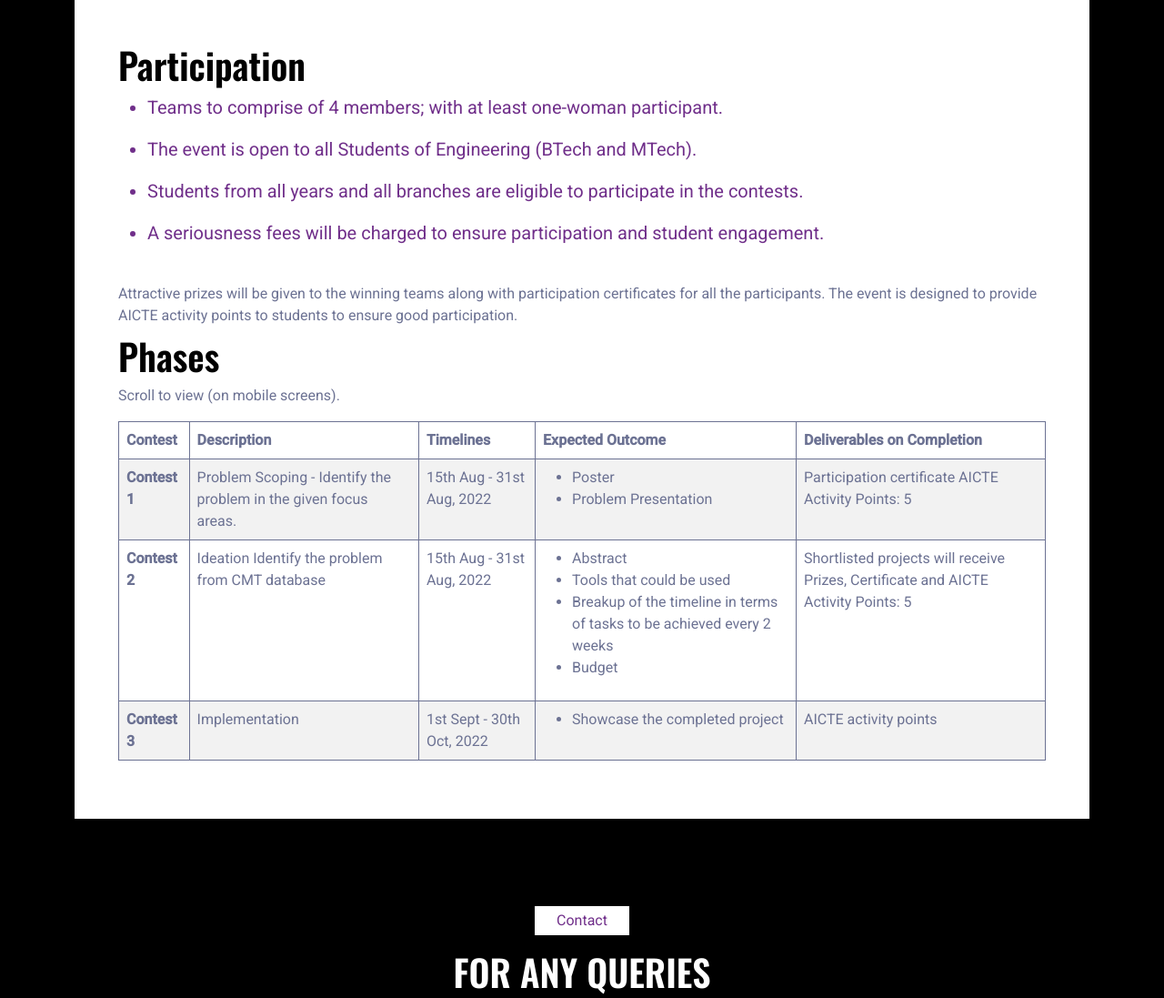
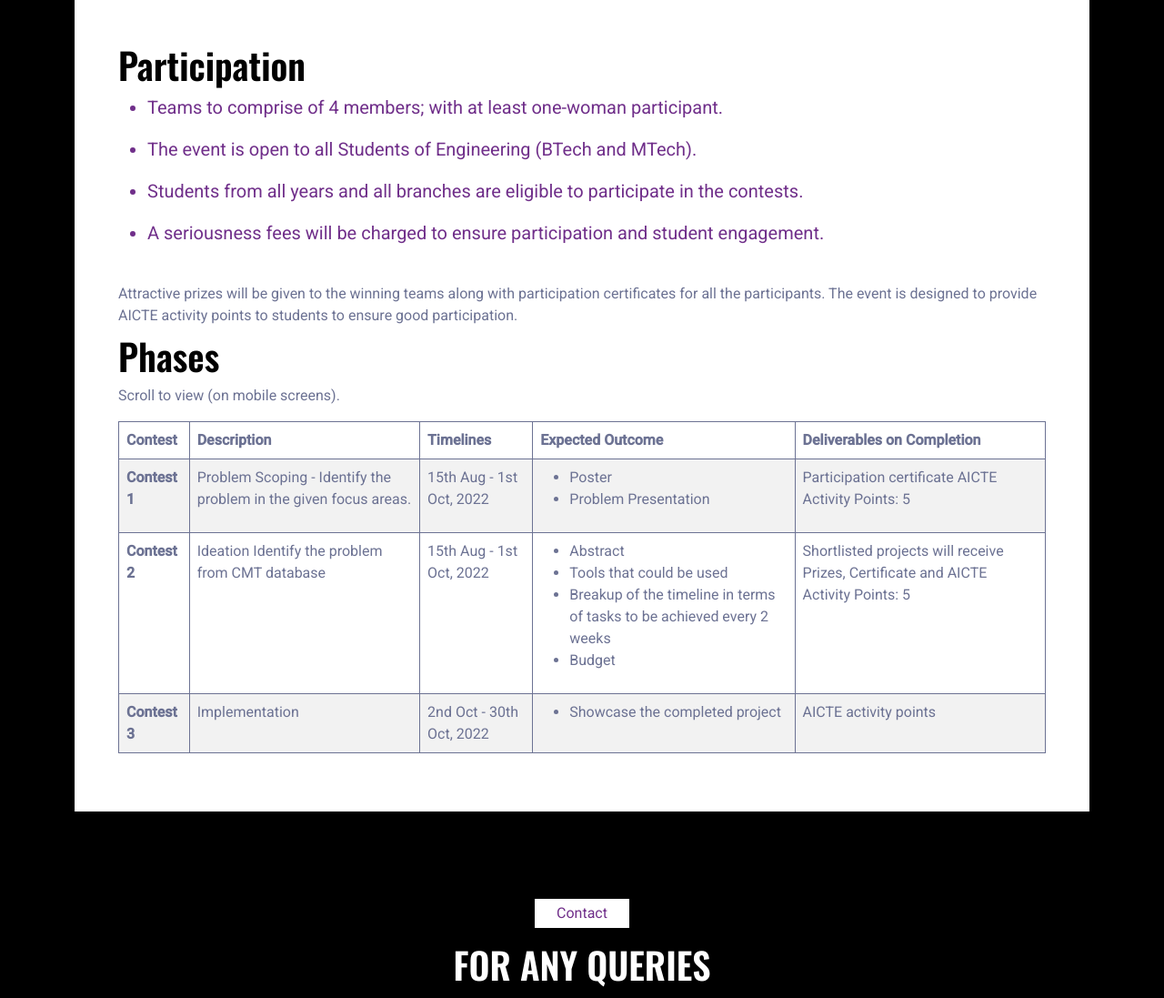
Before and after one commit to Nagalekha/WIE-HACK-SG, a PHP site: page / in a window 1280 px wide. Shown: the part 2894-3991 px from the top of the page at 91% size. Run offline with PHP 8.4, Linux system fonts and the light colour scheme; some libraries are stand-ins or nearby versions.

Commit message:
Revised Contest dates

```diff
--- a/components/phases.php
+++ b/components/phases.php
@@ -34,7 +34,7 @@
                             <tr>
                                 <th scope="row">Contest 1</th>
                                 <td>Problem Scoping - Identify the problem in the given focus areas.</td>
-                                <td>15th Aug - 31st Aug, 2022</td>
+                                <td>15th Aug - 1st Oct, 2022</td>
                                 <td>
                                     <ul>
                                         <li>Poster</li>
@@ -46,7 +46,7 @@
                             <tr>
                                 <th scope="row">Contest 2</th>
                                 <td>Ideation Identify the problem from CMT database</td>
-                                <td>15th Aug - 31st Aug, 2022</td>
+                                <td>15th Aug - 1st Oct, 2022</td>
                                 <td>
                                     <ul>
                                         <li>Abstract</li>
@@ -60,7 +60,7 @@
                             <tr>
                                 <th scope="row">Contest 3</th>
                                 <td>Implementation</td>
-                                <td>1st Sept - 30th Oct, 2022</td>
+                                <td>2nd Oct - 30th Oct, 2022</td>
                                 <td>
                                     <ul>
                                         <li>Showcase the completed project</li>
```
